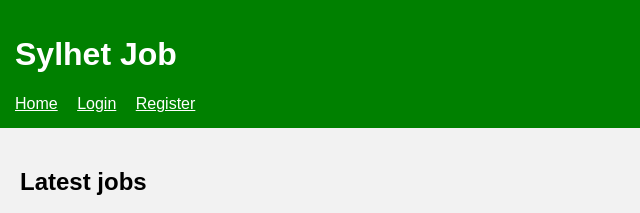
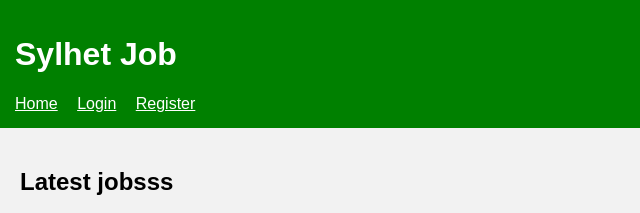
Before and after one commit to hussanemran59-sys/Job-Portal-Project, a plain HTML site: page index.html in a window 1280 px wide. Shown: the top 213 px of the page, 0-640 px from the left. Drawn offline with Linux system fonts and the light colour scheme.

Commit message:
pranto committing

```diff
--- a/index.html
+++ b/index.html
@@ -14,7 +14,7 @@
   </div>
 
   <div class="content">
-    <h2>Latest jobs</h2>
+    <h2>Latest jobsss</h2>
     <table>
       <tr>
         <th>Job Title</th>
```
